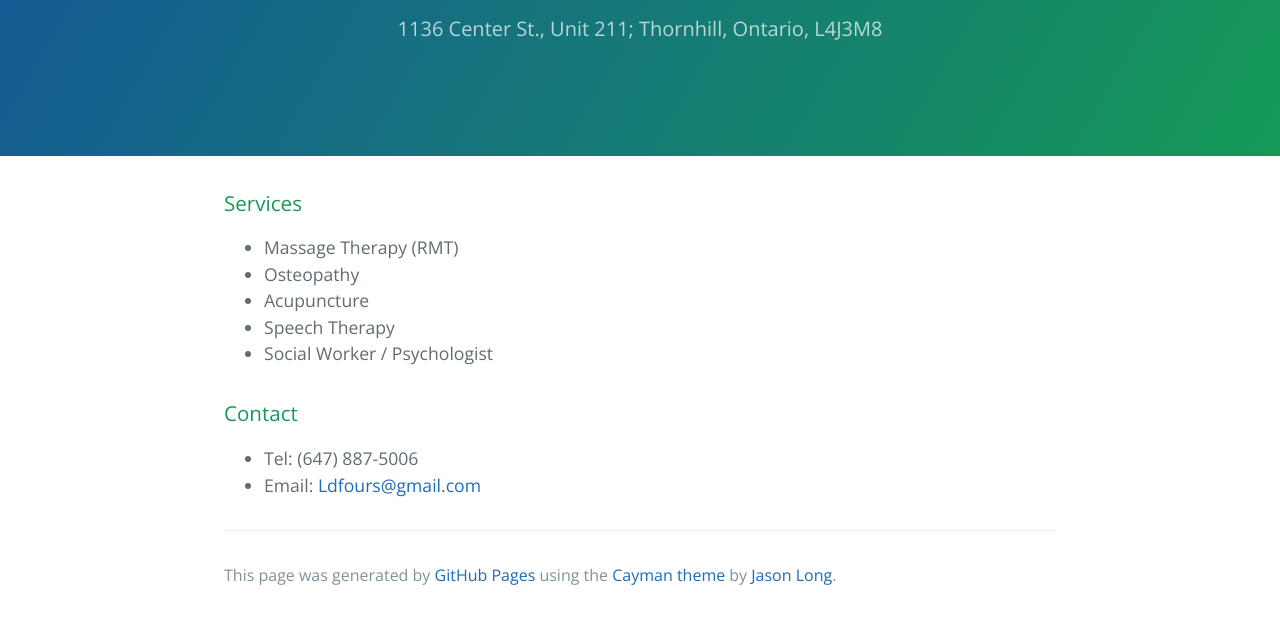
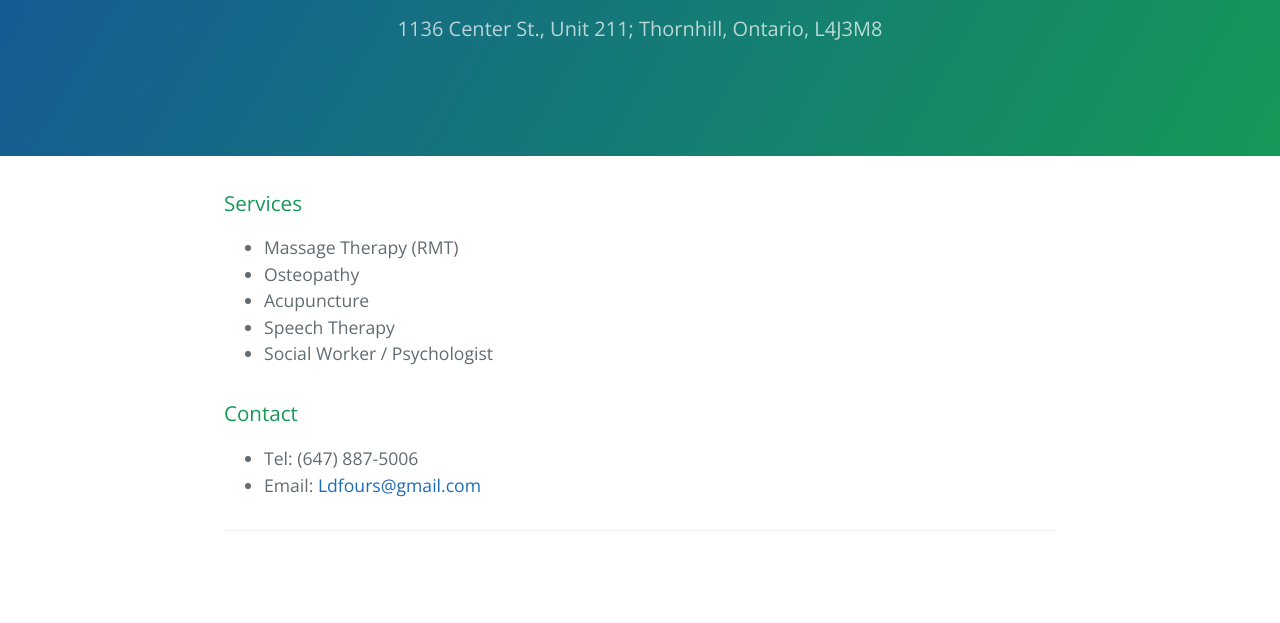
Before and after one commit to bdmtri/bdmtri.github.io, a plain HTML site: page index.html in a window 1280 px wide. Shown: the part 161-784 px from the top of the page. Drawn offline with nearby package versions, Linux system fonts and the light colour scheme.

Commit message:
remove footer

```diff
--- a/index.html
+++ b/index.html
@@ -38,7 +38,7 @@
 
       <footer class="site-footer">
 
-        <span class="site-footer-credits">This page was generated by <a href="https://pages.github.com">GitHub Pages</a> using the <a href="https://github.com/jasonlong/cayman-theme">Cayman theme</a> by <a href="https://twitter.com/jasonlong">Jason Long</a>.</span>
+        <span class="site-footer-credits"></span>
       </footer>
 
     </section>
```
